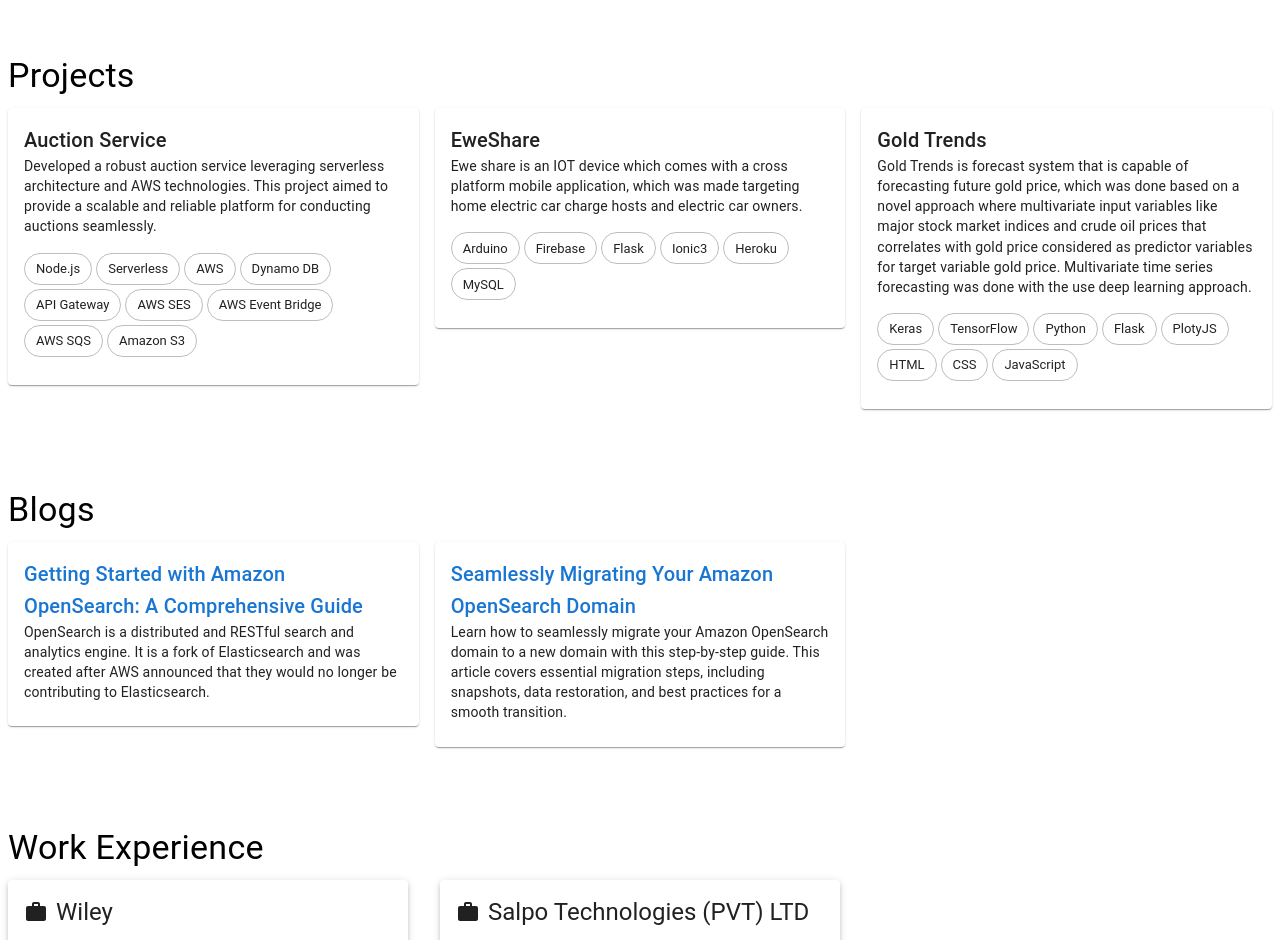
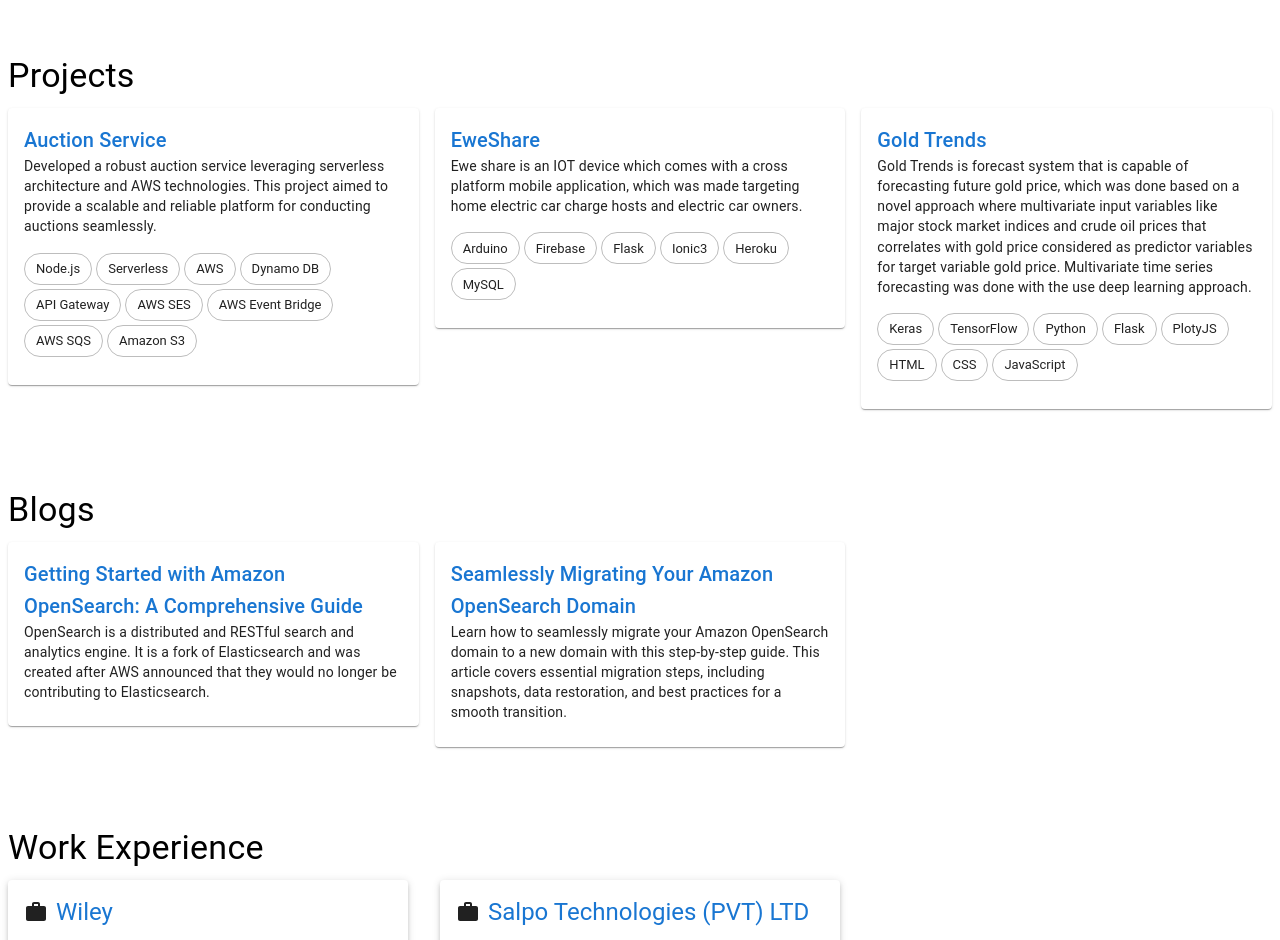
Before and after one commit to mfmafkar/mfmafkar.github.io, a React (Vite) app: page / in a window 1280 px wide. Shown: the part 880-1820 px from the top of the page. Built offline with nearby package versions, Linux system fonts and the light colour scheme.

Commit message:
feat: add links for projects and work places

```diff
--- a/src/components/Home.tsx
+++ b/src/components/Home.tsx
@@ -39,12 +39,14 @@ const Home = () => {
         'AWS SQS',
         'Amazon S3',
       ],
+      link: 'https://github.com/mfmafkar/AuctionService',
     },
     {
       title: 'EweShare',
       description:
         'Ewe share is an IOT device which comes with a cross platform mobile application, which was made targeting home electric car charge hosts and electric car owners.',
       skills: ['Arduino', 'Firebase', 'Flask', 'Ionic3', 'Heroku', 'MySQL'],
+      link: 'https://github.com/mfmafkar/EWeShare',
     },
     {
       title: 'Gold Trends',
@@ -60,6 +62,7 @@ const Home = () => {
         'CSS',
         'JavaScript',
       ],
+      link: 'https://github.com/mfmafkar/GoldTrendsWeb',
     },
   ];
 
@@ -104,6 +107,7 @@ const Home = () => {
         'Serverless framework',
         'GitLab CI',
       ],
+      link: 'https://www.wiley.com/en-sg',
     },
     {
       company: 'Salpo Technologies (PVT) LTD',
@@ -120,6 +124,7 @@ const Home = () => {
         'SQLite',
         'Node.js',
       ],
+      link: 'https://www.linkedin.com/company/paul-lawrence-793109210/',
     },
   ];
 
--- a/src/components/Projects.tsx
+++ b/src/components/Projects.tsx
@@ -1,5 +1,13 @@
 import React from 'react';
-import { Grid, Typography, Card, CardContent, Chip, Box } from '@mui/material';
+import {
+  Grid,
+  Typography,
+  Card,
+  CardContent,
+  Chip,
+  Box,
+  Link,
+} from '@mui/material';
 import Project from '../types/ProjectType';
 
 type ProjectsProps = {
@@ -18,7 +26,14 @@ const Projects: React.FC<ProjectsProps> = ({ projects }) => {
           <Grid item xs={12} sm={6} md={4} key={index}>
             <Card>
               <CardContent>
-                <Typography variant="h6">{project.title}</Typography>
+                <Link
+                  href={project.link}
+                  target="_blank"
+                  rel="noopener noreferrer"
+                  sx={{ textDecoration: 'none' }}
+                >
+                  <Typography variant="h6">{project.title}</Typography>
+                </Link>
                 <Typography variant="body2" paragraph>
                   {project.description}
                 </Typography>
--- a/src/components/WorkExperience.tsx
+++ b/src/components/WorkExperience.tsx
@@ -1,5 +1,13 @@
 import React from 'react';
-import { Card, CardContent, Typography, Grid, Chip, Box } from '@mui/material';
+import {
+  Card,
+  CardContent,
+  Typography,
+  Grid,
+  Chip,
+  Box,
+  Link,
+} from '@mui/material';
 import WorkIcon from '@mui/icons-material/Work';
 import CalendarTodayIcon from '@mui/icons-material/CalendarToday';
 import WorkExperienceType from '../types/WorkExperienceType';
@@ -21,9 +29,17 @@ const WorkExperience: React.FC<WorkExperienceProps> = ({ experiences }) => {
               <CardContent>
                 <Box display="flex" alignItems="center" mb={1}>
                   <WorkIcon />
-                  <Typography variant="h5" component="div" sx={{ ml: 1 }}>
-                    {experience.company}
-                  </Typography>
+                  {/*  */}
+                  <Link
+                    href={experience.link}
+                    target="_blank"
+                    rel="noopener noreferrer"
+                    sx={{ textDecoration: 'none' }}
+                  >
+                    <Typography variant="h5" component="div" sx={{ ml: 1 }}>
+                      {experience.company}
+                    </Typography>
+                  </Link>
                 </Box>
                 <Typography variant="subtitle1" color="text.secondary">
                   {experience.role}
--- a/src/types/ProjectType.ts
+++ b/src/types/ProjectType.ts
@@ -2,7 +2,7 @@ type Project = {
   title: string;
   description: string;
   skills: string[];
+  link: string;
 };
 
-
 export default Project;
--- a/src/types/WorkExperienceType.ts
+++ b/src/types/WorkExperienceType.ts
@@ -4,6 +4,7 @@ type WorkExperienceType = {
   tenure: string;
   description: string;
   technologies: string[];
+  link: string;
 };
 
 export default WorkExperienceType;
```
